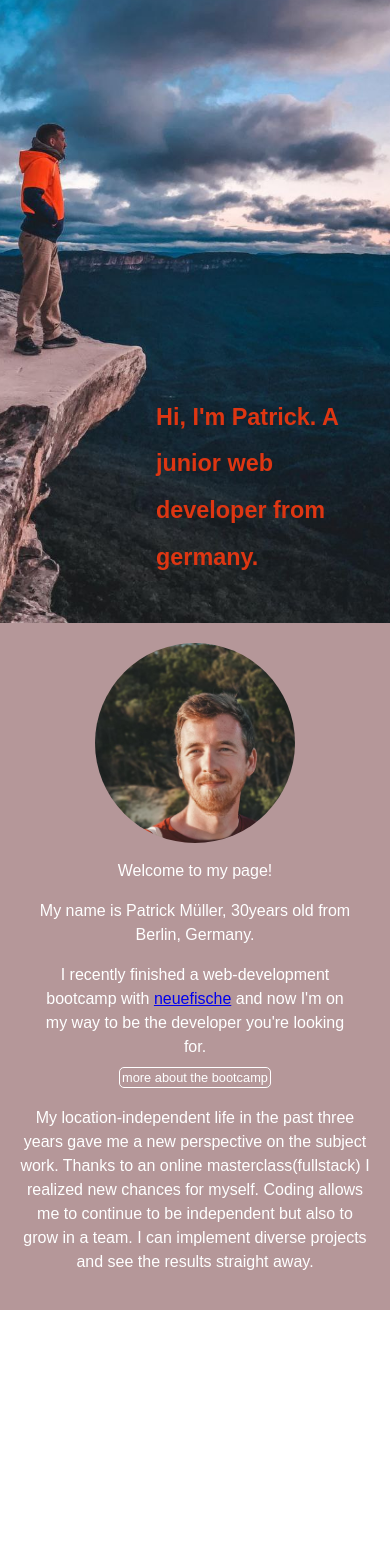
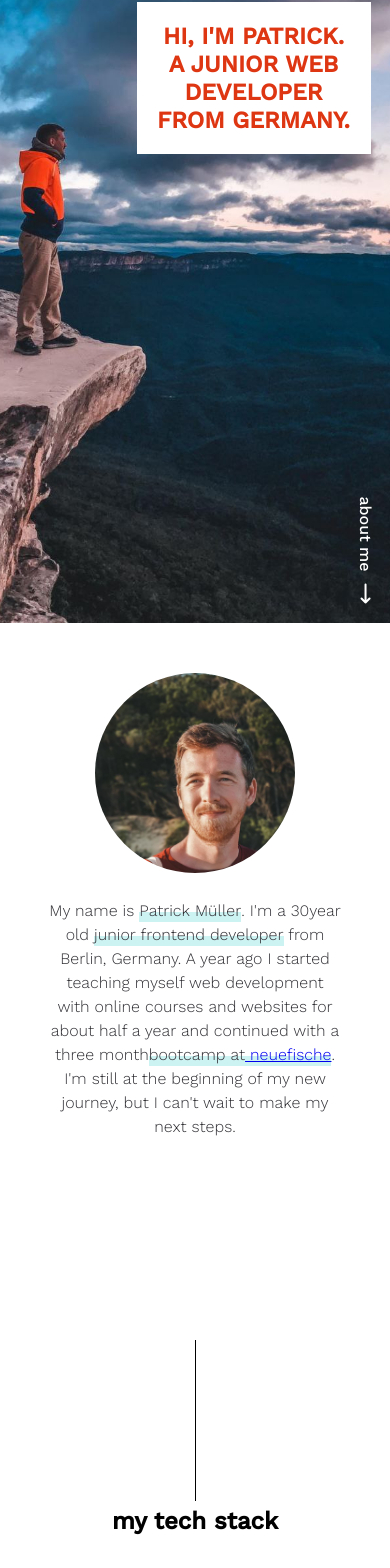
Before and after one commit to FlyingMoe91/pm-personal-website, a React (Create React App) app: page / in a window 390 px wide. Shown: the part 221-1789 px from the top of the page. Before the commit the page ends 1531 px from the top, so only its background shows below. Built offline with nearby package versions, Linux system fonts and the light colour scheme.

Commit message:
Adjust mobile about part

```diff
--- a/package.json
+++ b/package.json
@@ -9,6 +9,7 @@
     "prettier": "^2.6.2",
     "react": "^18.1.0",
     "react-dom": "^18.1.0",
+    "react-icons": "^4.3.1",
     "react-scripts": "5.0.1",
     "styled-components": "^5.3.5",
     "vercel": "^24.2.0",
--- a/public/index.html
+++ b/public/index.html
@@ -24,7 +24,9 @@
       work correctly both with client-side routing and a non-root public URL.
       Learn how to configure a non-root public URL by running `npm run build`.
     -->
-    <title>patrickmueller</title>
+    <link rel="preconnect" href="https://fonts.googleapis.com">
+    <link rel="preconnect" href="https://fonts.gstatic.com" crossorigin>
+    <link href="https://fonts.googleapis.com/css2?family=Work+Sans:wght@300;500&display=swap" rel="stylesheet">     <title>patrickmueller</title>
   </head>
   <body>
     <noscript>You need to enable JavaScript to run this app.</noscript>
--- a/src/App.js
+++ b/src/App.js
@@ -1,4 +1,5 @@
 import About from './components/About/About';
+import TechStack from './components/TechStack/TechStack';
 import Header from './components/Header/Header';
 
 export default function App() {
@@ -6,6 +7,7 @@ export default function App() {
     <>
       <Header />
       <About />
+      <TechStack />
     </>
   );
 }
--- a/src/GlobalStyles.js
+++ b/src/GlobalStyles.js
@@ -4,6 +4,7 @@ export default createGlobalStyle`
 
 * {
   box-sizing: border-box;
+  font-family: 'Work Sans', sans-serif;
 }
 
 body {
--- a/src/components/About/About.js
+++ b/src/components/About/About.js
@@ -6,34 +6,35 @@ export default function About() {
     <AboutWrapper>
       <AboutIntro>
         <AboutIntroText>
-          <p>Welcome to my page!</p>
-          <p>My name is Patrick Müller, 30years old from Berlin, Germany.</p>
           <p>
-            I recently finished a web-development bootcamp with{' '}
-            <a href="https://www.neuefische.de/">neuefische</a> and now I'm on
-            my way to be the developer you're looking for.
+            My name is <span>Patrick</span>
+            <span> Müller</span>. I'm a 30year old <span> junior</span>
+            <span> frontend</span>
+            <span> developer</span> from Berlin, Germany. A year ago I started
+            teaching myself web development with online courses and websites for
+            about half a year and continued with a three month
+            <span>bootcamp</span>
+            <span> at</span>
+            <span>
+              <a href="https://www.neuefische.de/"> neuefische</a>
+            </span>
+            . I'm still at the beginning of my new journey, but I can't wait to
+            make my next steps.
           </p>
-          <LinkToBootcamp href="#bootcamp">
-            more about the bootcamp
-          </LinkToBootcamp>
         </AboutIntroText>
         <AboutImage src={aboutMePic} alt="myself" />
       </AboutIntro>
-      <p>
-        My location-independent life in the past three years gave me a new
-        perspective on the subject work. Thanks to an online
-        masterclass(fullstack) I realized new chances for myself. Coding allows
-        me to continue to be independent but also to grow in a team. I can
-        implement diverse projects and see the results straight away.
-      </p>
+      <Line />
     </AboutWrapper>
   );
 }
 
 const AboutWrapper = styled.section`
-  background-color: #b59799;
+  position: relative;
+  height: 100vh;
   padding: 20px;
-  color: white;
+  padding-bottom: 0;
+  color: #313035;
   text-align: center;
   line-height: 1.5rem;
 
@@ -50,6 +51,24 @@ const AboutIntro = styled.div`
   display: flex;
   justify-content: space-around;
   align-items: center;
+  margin: 20px 0;
+
+  span {
+    position: relative;
+    z-index: 1;
+
+    ::after {
+      content: '';
+      display: block;
+      position: absolute;
+      bottom: -2px;
+      left: 0;
+      height: 0.6rem;
+      width: 100%;
+      background: #cdf2f2;
+      z-index: -1;
+    }
+  }
 
   @media screen and (max-width: 768px) {
     flex-direction: column-reverse;
@@ -57,11 +76,8 @@ const AboutIntro = styled.div`
 `;
 
 const AboutIntroText = styled.div`
-  width: 80vw;
-
-  p {
-    margin-bottom: 6px;
-  }
+  width: 75vw;
+  font-weight: 300;
 
   @media screen and (min-width: 768px) {
     width: 60vw;
@@ -73,6 +89,7 @@ const AboutImage = styled.img`
   width: 200px;
   height: 200px;
   border-radius: 50%;
+  margin: 10px;
   object-fit: cover;
 
   @media screen and (min-width: 768px) {
@@ -81,11 +98,12 @@ const AboutImage = styled.img`
   }
 `;
 
-const LinkToBootcamp = styled.a`
-  text-decoration: none;
-  border: 1px solid white;
-  border-radius: 5px;
-  padding: 2px;
-  color: white;
-  font-size: 0.8rem;
+const Line = styled.div`
+  width: 1px;
+  height: 15vh;
+  background: black;
+  margin: 0 auto;
+  position: absolute;
+  bottom: 0;
+  left: 50%;
 `;
--- a/src/components/Header/Header.js
+++ b/src/components/Header/Header.js
@@ -2,33 +2,78 @@ import styled from 'styled-components';
 import headerPic from '../../images/header-pic.png';
 import NavBar from '../NavBar/NavBar';
 
+import { HiOutlineArrowNarrowRight } from 'react-icons/hi';
+
 export default function Header() {
   return (
-    <>
-      <HeaderWrapper>
+    <HeaderWrapper>
+      <HeaderContent>
         <NavBar />
         <Headline>
-          Hi, I'm Patrick. A junior web developer from germany.
+          HI, I'M PATRICK. A JUNIOR WEB DEVELOPER FROM GERMANY.
         </Headline>
-      </HeaderWrapper>
-    </>
+      </HeaderContent>
+      <AboutMeArrow href="#">
+        about me
+        <ArrowIcon />
+      </AboutMeArrow>
+    </HeaderWrapper>
   );
 }
 
 const HeaderWrapper = styled.header`
-  display: flex;
-  flex-direction: column;
-  justify-content: space-between;
-  align-items: flex-end;
   background: url(${headerPic}) 20% 48% no-repeat;
   background-size: cover;
   height: 100vh;
+
+  @media screen and (min-width: 1024px) {
+    background-size: 50% 100%;
+    background-position: left top;
+  }
+`;
+
+const HeaderContent = styled.div`
+  float: right;
+  width: 70%;
+  height: 100vh;
+  display: flex;
+  flex-direction: column;
+  justify-content: flex-start;
+  align-items: center;
+  gap: 20vh;
+  padding: 5vw;
+
+  @media screen and (min-width: 1024px) {
+    width: 50%;
+  }
 `;
 
 const Headline = styled.h1`
-  width: 50vw;
+  background-color: white;
   font-size: 6vw;
-  line-height: 2;
-  margin: 0 10vw 5vh 0;
+  text-align: center;
   color: #de3612;
+  padding: 20px;
+
+  @media screen and (min-width: 1024px) {
+    font-size: 4vw;
+    width: 80%;
+  }
 `;
+
+const AboutMeArrow = styled.a`
+  position: absolute;
+  right: -30px;
+  bottom: 60px;
+  color: white;
+  transform: rotate(90deg);
+  display: flex;
+  align-items: center;
+  gap: 10px;
+  text-decoration: none;
+  transition: 0.8s;
+`;
+
+const ArrowIcon = styled(HiOutlineArrowNarrowRight)`
+  font-size: 1.5rem;
+`;
--- a/src/components/NavBar/NavBar.js
+++ b/src/components/NavBar/NavBar.js
@@ -4,20 +4,16 @@ export default function NavBar() {
   return (
     <Nav>
       <a href="#about">about</a>
-      <a href="#bootcamp">bootcamp</a>
-      <a href="#before">before</a>
-      <a href="#interests-skills">interests and skills</a>
-      <a href="#contact">contact</a>
+      <a href="#bootcamp">skills</a>
+      <a href="#interests-skills">interests</a>
     </Nav>
   );
 }
 
 const Nav = styled.nav`
-  margin-top: 10px;
-
   a {
     text-decoration: none;
-    color: white;
-    margin: 10px;
+    color: red;
+    margin: 5px;
   }
 `;
--- /dev/null
+++ b/src/components/TechStack/TechStack.js
@@ -0,0 +1,26 @@
+import styled from 'styled-components';
+
+export default function Bootcamp() {
+  return (
+    <SkillsWrapper>
+      <Line />
+      <h2>my tech stack</h2>
+    </SkillsWrapper>
+  );
+}
+
+const SkillsWrapper = styled.section`
+  position: relative;
+  text-align: center;
+  padding: 20px;
+`;
+
+const Line = styled.div`
+  width: 1px;
+  height: 4vh;
+  background: black;
+  margin: 0 auto;
+  position: absolute;
+  top: 0;
+  left: 50%;
+`;
```
Also changed, not shown: 1 other file (tests, documents, lock files or other folders).
